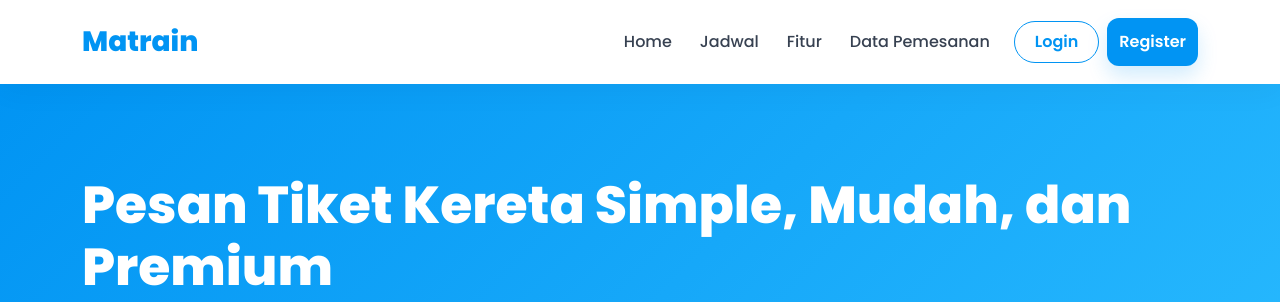
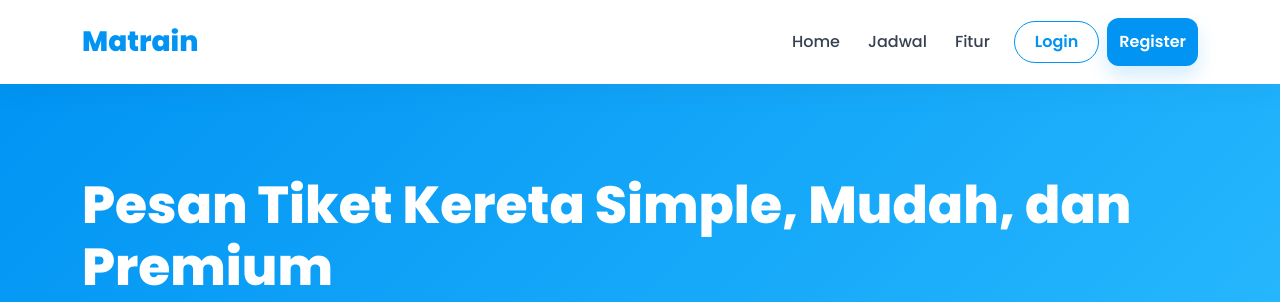
Before and after one commit to aminizahra188/projek_pwd, a PHP site: page / in a window 1280 px wide. Shown: the top 302 px of the page. Run offline with PHP 8.4, Linux system fonts and the light colour scheme.

Commit message:
tombol data pemesanan cm admin access

```diff
--- a/index.php
+++ b/index.php
@@ -41,9 +41,11 @@ $jamList = ["05:00", "07:00", "09:00", "12:00", "15:00", "18:00", "20:00"];
                     <a class="nav-link" href="#fitur">Fitur</a>
                 </li>
 
-                <li class="nav-item">
-                    <a class="nav-link" href="data_pemesanan.php">Data Pemesanan</a>
-                </li>
+                <?php if (isset($_SESSION['role']) && $_SESSION['role'] == 'admin') : ?>
+                    <li class="nav-item">
+                        <a class="nav-link" href="data_pemesanan.php">Data Pemesanan</a>
+                    </li>
+                <?php endif; ?>
 
                 <?php if (isset($_SESSION['username'])) : ?>
                     <li class="nav-item ms-lg-3">
```
